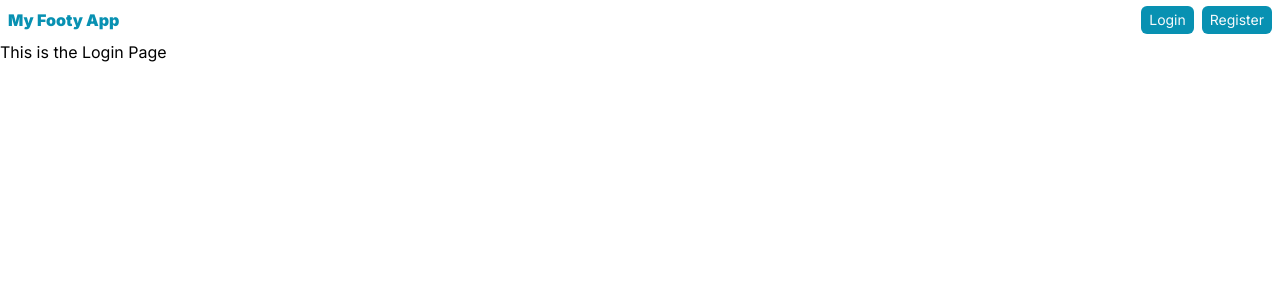
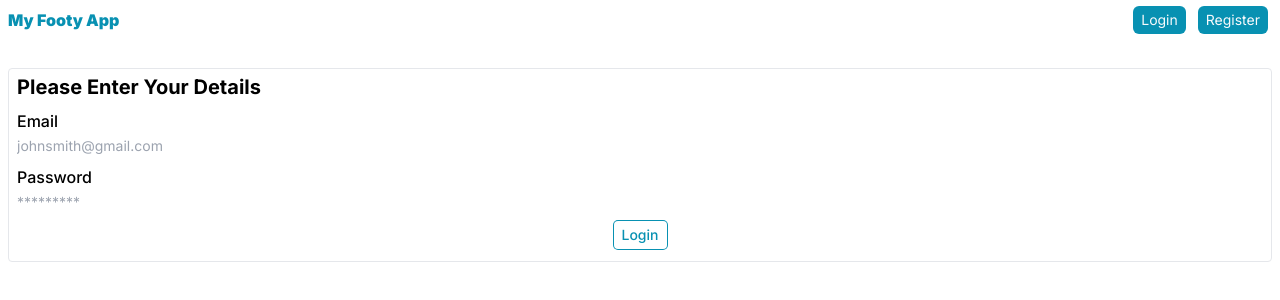
Before and after one commit to JordanWalling/my-footy-app, a Next.js app: page /login in a window 1280 px wide. Shown: the top 300 px of the page. Built offline with nearby package versions, Linux system fonts and the light colour scheme.

Commit message:
Add login page initial styling

```diff
--- a/app/(auth)/login/page.js
+++ b/app/(auth)/login/page.js
@@ -1,8 +1,40 @@
+"use client";
+import { useState } from "react";
 function Login() {
   return (
-    <div>
-      <h1>This is the Login Page</h1>
-    </div>
+    <form>
+      <div className="space-y-12 mt-5 p-2">
+        <div className="border border-cyan-600/12 px-2 py-1 rounded">
+          <h1 className="text-xl font-bold mb-2">Please Enter Your Details</h1>
+          <div>
+            <div className="grid grid-cols-1 mb-2">
+              <label className="text-base font-medium">Email</label>
+              <input
+                type="email"
+                placeholder="johnsmith@gmail.com"
+                className="placeholder:text-sm"
+              />
+            </div>
+            <div className="grid grid-cols-1 mb-2">
+              <label className="text-base font-medium">Password</label>
+              <input
+                type="password"
+                placeholder="*********"
+                className="placeholder:text-sm"
+              />
+            </div>
+            <div className="flex justify-center mb-2">
+              <button
+                type="submit"
+                className="ring-1 ring-cyan-600 rounded px-2 py-1 text-cyan-600 text-sm font-medium hover:bg-cyan-600 hover:text-white"
+              >
+                Login
+              </button>
+            </div>
+          </div>
+        </div>
+      </div>
+    </form>
   );
 }
 
--- a/components/navbar/Navbar.jsx
+++ b/components/navbar/Navbar.jsx
@@ -16,19 +16,19 @@ function Navbar() {
 
           {isLoggedIn ? (
             <div className="flex justify-end w-full flex-1 w-64">
-              <li>
+              <li className="mr-2 bg-cyan-600 px-2 py-1 rounded-md text-slate-50 text-sm hover:bg-cyan-700">
                 <Link href="/dashboard">Dashboard</Link>
               </li>
-              <li>
+              <li className="mr-2 bg-cyan-600 font-black px-2 py-1 rounded-md text-slate-50 text-sm hover:bg-cyan-700">
                 <button>Sign Out</button>
               </li>
             </div>
           ) : (
             <div className="flex justify-end w-full flex-1 w-64">
-              <li className="mr-2 bg-cyan-600 px-2 py-1 rounded-md text-slate-50 text-sm">
+              <li className="mr-3 bg-cyan-600 px-2 py-1 rounded-md text-slate-50 text-sm hover:bg-cyan-700">
                 <Link href="/login">Login</Link>
               </li>
-              <li className="mr-2 bg-cyan-600 px-2 py-1 rounded-md text-slate-50 text-sm">
+              <li className="mr-3 bg-cyan-600 px-2 py-1 rounded-md text-slate-50 text-sm hover:bg-cyan-700">
                 <Link href="/register">Register</Link>
               </li>
             </div>
```
